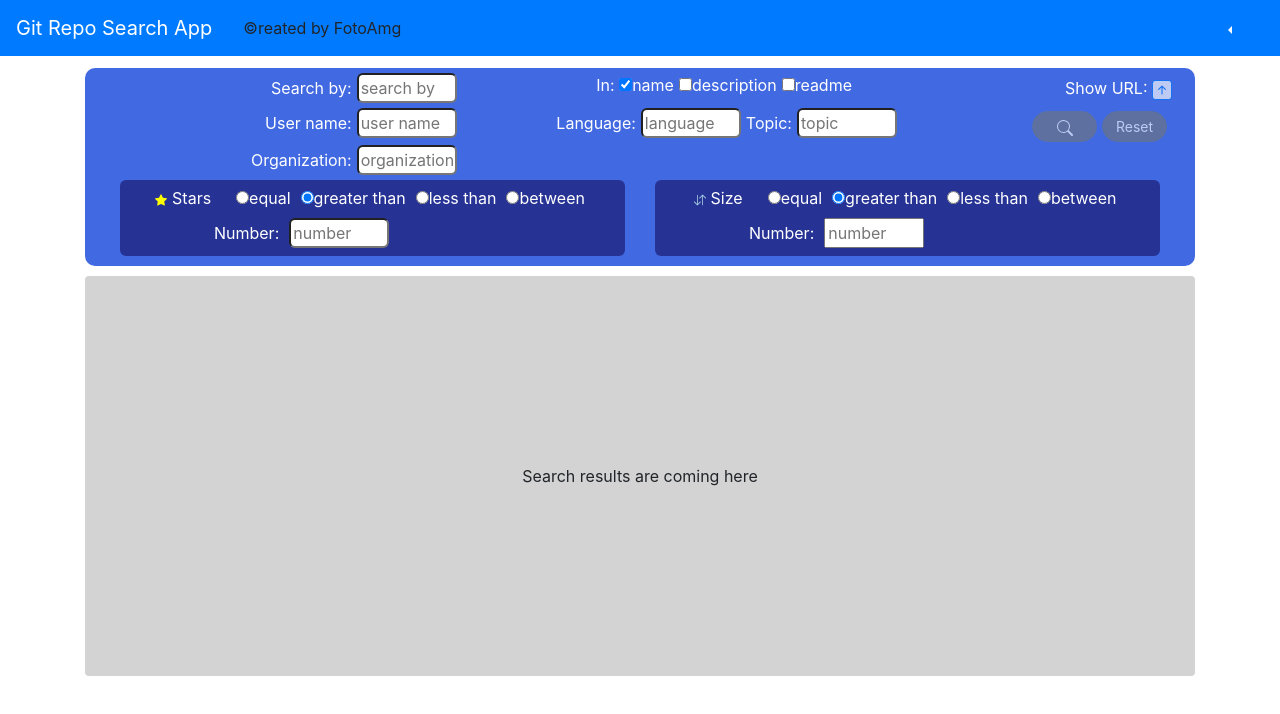
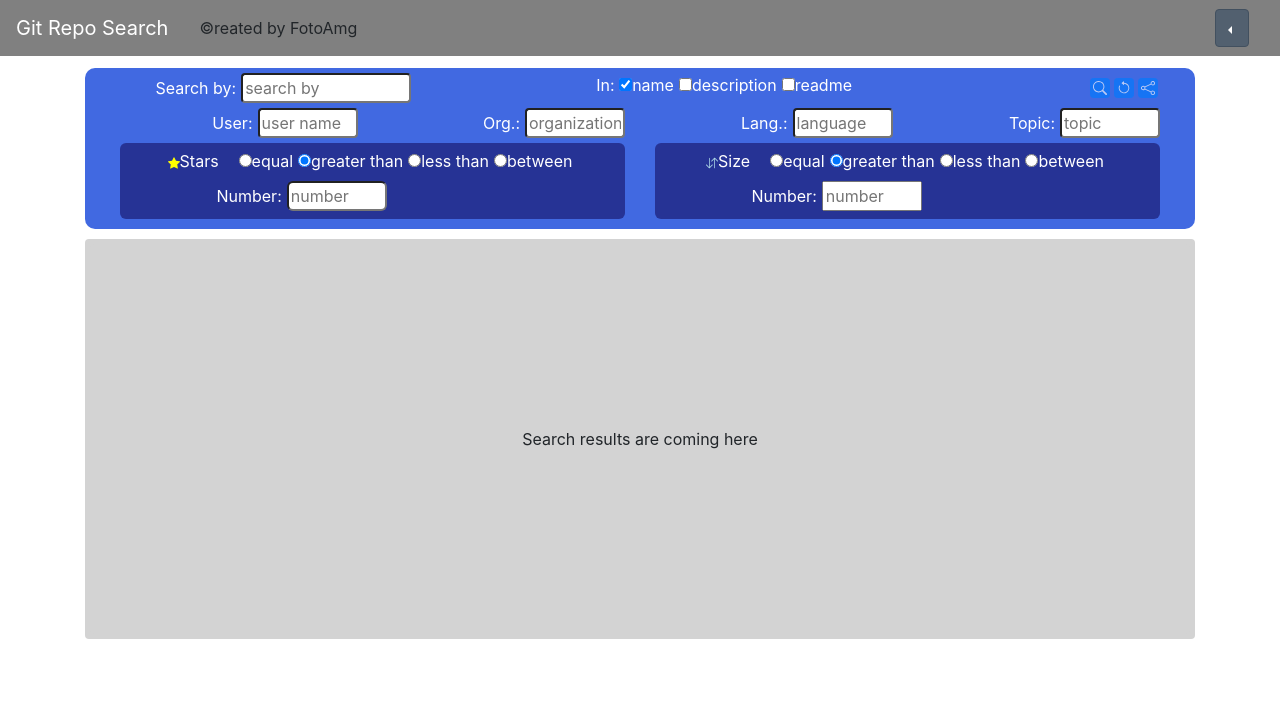
Before and after one commit to findrepo/findrepo.github.io, a React (Create React App) app: page / in a window 1280 px wide. Shown: the top 714 px of the page. Built offline with nearby package versions, Linux system fonts and the light colour scheme.

Commit message:
design cleanup a bit

```diff
--- a/public/index.html
+++ b/public/index.html
@@ -3,7 +3,7 @@
   <head>
     <meta charset="utf-8" />
     <link rel="icon" href="%PUBLIC_URL%/favicon.ico" />
-    <meta name="viewport" content="width=device-width, initial-scale=1" />
+    <meta name="viewport" content="width=590, initial-scale=0.8" />
     <meta name="theme-color" content="#000000" />
     <meta
       name="description"
--- a/src/components/AdvancedSearch.js
+++ b/src/components/AdvancedSearch.js
@@ -2,7 +2,7 @@ import React, { useEffect, useState } from 'react';
 import { Field, reduxForm, change, formValueSelector } from 'redux-form';
 import { connect } from 'react-redux';
 import { Container, Row, Col, Button } from 'react-bootstrap';
-import { Search, ArrowUpSquareFill, StarFill, ArrowDownUp } from 'react-bootstrap-icons';
+import { Search, Share, StarFill, ArrowDownUp, ArrowCounterclockwise } from 'react-bootstrap-icons';
 import { useDispatch, useSelector } from "react-redux";
 import { validateAdvancedForm } from '../formValidators';
 import { RenderField } from './formElements/RenderField';
@@ -49,55 +49,50 @@ let AdvancedSearch = (props) => {
         <form onSubmit={handleSubmit}>
             <Container fluid>
                 <Row className="simpleSearchRow">
-                    <Col xs lg={4} className="searchCell">
+                    <Col md={4} sm={12} className="searchCell searchByCell">
                         <label htmlFor="searchValue">Search by: </label>
                         <Field name="searchValue" component={RenderField}
-                            type="text" label="search by" />
+                            type="text" label="search by" className='searchby'/>
                     </Col>
-                    <Col xs lg={6}>
+                    <Col md={6} sm={8}>
                         <Field name="filter" id="filter" component={RenderCheckBoxes} type="checkbox" />
                     </Col>
-                    <Col className="modToggleOuter">
-                        Show URL: <Button className="queryButton" variant="primary" size="sm"
-                            disabled={submitting || !valid || isLoading} onClick={onTypeToggle}
-                            ><ArrowUpSquareFill size={18}></ArrowUpSquareFill></Button>
+                    <Col md={2} sm={4} className="modToggleOuter">
+                        <Button className="queryButton" variant="primary" size="sm" type="submit" disabled={submitting || !valid || isLoading}>
+                            {isLoading ? 'Loading' : (<Search color="white" size={14}></Search>)}
+                        </Button>
+                        <Button className="queryButton" variant="primary" size="sm" type="button" disabled={submitting || isLoading || pristine}
+                            onClick={onCombinedReset}>
+                                <ArrowCounterclockwise size={14}></ArrowCounterclockwise>
+                        </Button>
+                        <Button className="queryButton" variant="primary" size="sm"
+                            disabled={submitting || !valid || isLoading} onClick={onTypeToggle}>
+                            <Share size={14}></Share>
+                        </Button>
                     </Col>
                 </Row>
                 <Row className="simpleSearchRow">
-                    <Col xs lg={4} className="searchCell">
-                        <label htmlFor="user">User name: </label>
+                    <Col md={3} xs={6} className="searchCell">
+                        <label htmlFor="user">User: </label>
                         <Field name="user" component={RenderField}
                             type="text" label="user name" />
                     </Col>
-                    <Col xs lg={6} className="langTopicOuter">
-                        <span className="langTopic">
-                            <label htmlFor="lang">Language: </label>
-                            <Field name="lang" component={RenderField}
-                                type="text" label="language" />
-                            <label htmlFor="topic">Topic: </label>
-                            <Field name="topic" component={RenderField}
-                                type="text" label="topic" />
-                        </span>
-                    </Col>
-                    <Col className="searchButtonsOuter">
-                        <Button className="searchButton" variant="secondary" size="sm" type="submit" disabled={submitting || !valid || isLoading}>
-                            {isLoading ? 'Loading' : (<Search color="white" size={16}></Search>)}
-                        </Button>
-                        <Button className="searchButton" variant="secondary" size="sm" type="button" disabled={submitting || isLoading || pristine}
-                            onClick={onCombinedReset}>Reset</Button>
-                    </Col>
-                </Row>
-                <Row className="simpleSearchRow">
-                    <Col xs={4} className="searchCell">
-                        <label htmlFor="org">Organization: </label>
+                    <Col md={3} xs={6} className="searchCell">
+                        <label htmlFor="org">Org.: </label>
                         <Field name="org" component={RenderField}
                             type="text" label="organization" />
                     </Col>
-                    <Col>
+                    <Col md={3} xs={6} className="searchCell">
+                            <label htmlFor="lang">Lang.: </label>
+                            <Field name="lang" component={RenderField}
+                                type="text" label="language" />
+                     </Col>
+                    <Col md={3} xs={6} className="searchCell">
+                           <label htmlFor="topic">Topic: </label>
+                            <Field name="topic" component={RenderField}
+                                type="text" label="topic" />
                     </Col>
-                    <Col>
 
-                    </Col>
                 </Row>
                 <Row>
                     <Col xs lg={6} className="starsFilterOuter">
@@ -208,11 +203,7 @@ let AdvancedSearch = (props) => {
                             </span>
                         </span>
                     </Col>
-
-                    <Col>
-
-                    </Col>
-                </Row>
+                    </Row>
             </Container>
         </form>
     )
--- a/src/components/StickyNavbar.js
+++ b/src/components/StickyNavbar.js
@@ -18,7 +18,7 @@ import { useDispatch, useSelector } from "react-redux";
     }
 
     return ( <Navbar bg="primary" variant="dark" sticky="top" >
-        <Navbar.Brand>Git Repo Search App</Navbar.Brand>
+        <Navbar.Brand>Git Repo Search</Navbar.Brand>
         <Nav className="mr-auto navbarOuter">
             <Container fluid className="horNavContainer">
                 <Row className="horNavRow">
--- a/src/css/main.css
+++ b/src/css/main.css
@@ -4,13 +4,17 @@
 * Not to need ruby python etc to install the whole M$ c compiler just for gems...
 */
 .dropdown-menu.show {
-    background-color:#007bff;
+    background-color: #52606f;
 }
 
 .dropdown-item:hover {
-    background-color: royalblue;
+    background-color: #52607f;
 }
 
+.dropdown-toggle {
+    background-color: #52606f !important;
+    border-color: #42505f;;
+}
 
 a, a:hover{
     text-decoration: none;
@@ -20,7 +24,6 @@ h2, h3 {
 }
 .creatorInfo {
     vertical-align: bottom;
-    line-height: 10px;
     cursor: pointer;
 }
 
@@ -34,6 +37,10 @@ h2, h3 {
 .hiddenContent {
     /*display: none;*/
     visibility: hidden;
+}
+
+.bg-primary {
+    background-color: grey !important;
 }
 
 .navbarOuter, .horNavContainer {
@@ -92,11 +99,20 @@ h2, h3 {
     max-width: 100px;
 }
 
+.searchby input[type=text] {
+    max-width: 170px !important;
+    width: 100%;
+}
+
 .searchCell {
-    padding-right: 5px;
+    /* padding-right: 5px; */
     text-align: right;
     vertical-align: middle;
-    white-space: normal;
+    white-space: nowrap;
+}
+
+.searchByCell {
+    text-align: center !important;
 }
 
 .filterCell {
@@ -107,7 +123,7 @@ h2, h3 {
 }
 
 .searchCell input {
-    border-radius: 6px;
+    border-radius: 4px;
 }
 
 .searchCell label {
@@ -167,13 +183,9 @@ h2, h3 {
 }
 
 .starsFilter span, .sizeFilter span {
-    text-align: right;
     display: inline-block;
-    padding-left: 5px;
-
     margin-bottom: 2px;
     padding-bottom: 2px;
-    /*height: 100%;*/
 }
 
 .starsFilter label, .sizeFilter label {
@@ -190,17 +202,21 @@ h2, h3 {
 }
 
 .queryButton {
-    margin: 0px;
+    margin: 2px;
     padding: 0px;
     vertical-align: baseline;
     height: 20px;
+    width: 20px;
     line-height: 10px;
 }
 
 .searchButtonsOuter, .modToggleOuter{
     padding: 1px;
-    margin: 2px;
     text-align: right;
+}
+
+.modToggleOuter{
+    padding-right: 15px;
 }
 
 .searchButtonsOuter {
@@ -437,6 +453,7 @@ h2, h3 {
     height: 85vh !important;
     max-width: 16%;
     border-radius: 4px;
+    margin-right: 4px;
 }
 
 .historyTotalReq {
@@ -472,3 +489,10 @@ h2, h3 {
 .historyItem > textarea {
     cursor:pointer;
 }
+
+
+@media (max-width: 992px) {
+    .container, .container-md, .container-sm {
+        max-width: unset !important;
+    }
+}
--- a/src/gitQueryFunctions.js
+++ b/src/gitQueryFunctions.js
@@ -93,10 +93,10 @@ const initializeFromUrl = (initFormParam) => {
     const initForm = {...initFormParam } || {};
     const urlParams = new URLSearchParams(window.location.search);
     const initQuery = urlParams.get('query');
-    console.log('initQuery url param query', initQuery );
+    // console.log('initQuery url param query', initQuery );
     if (initQuery) {
         for(const element of decodeURIComponent(initQuery).trim().split(' ')) {
-            console.log('Processing element: ' + element);
+            // console.log('Processing element: ' + element);
             const splittedElement = element.split(':');
             if (splittedElement.length === 1) {
                 initForm.searchValue = element;
@@ -111,7 +111,7 @@ const initializeFromUrl = (initFormParam) => {
                     initForm.topic = splittedElement[1];
                 } else if (splittedElement[0] === 'in') {
                     initForm[splittedElement[1]] = true;
-                    console.log(splittedElement[1] + ' is set to true!')
+                    // console.log(splittedElement[1] + ' is set to true!')
                 }
             }
 
```
Also changed, not shown: 1 other file (tests, documents, lock files or other folders).
